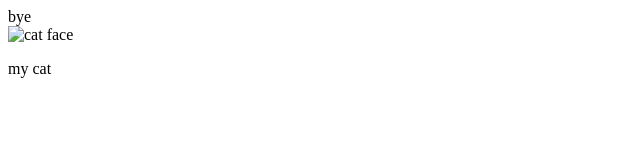
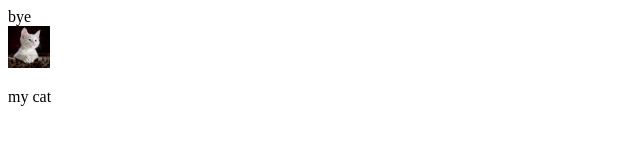
Before and after one commit to arshiyah/arshiyah1, a plain HTML site: page index.html in a window 1280 px wide. Shown: the whole page, without its empty margins (0-640 px from the left). Drawn offline with Linux system fonts and the light colour scheme.

Commit message:
Update index.html

```diff
--- a/index.html
+++ b/index.html
@@ -8,7 +8,7 @@
 <body>
     <div>bye</div>
     <!-- <p>My mother has <span style="color:blue; font-weight: bold">blue</span> eyes and my father has <span style="color: darkolivegreen; font-weight: bold">dark green</span> eyes.</p> -->
-    <img src="./cat1.jpg" alt="cat face" width="42" height="42" >
+    <img src="./cat.jpeg" alt="cat face" width="42" height="42" >
      <p>my cat</p>
 
 </body>
```
